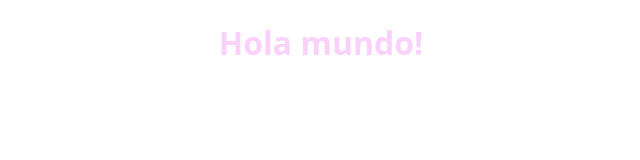
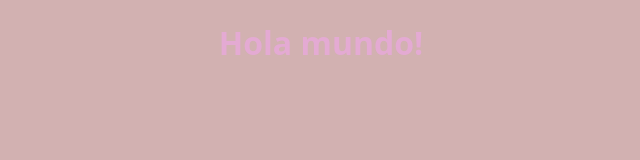
Before and after one commit to ajcastrob/test-repository, a website: page src/index.html in a window 1280 px wide. Shown: the whole page, without its empty margins (319-959 px from the left). Drawn offline with Linux system fonts and the light colour scheme.

Commit message:
add: css modified

```diff
--- a/src/index.css
+++ b/src/index.css
@@ -3,6 +3,7 @@ body {
   padding: 0;
   box-sizing: border-box;
   font-family: system-ui, sans-serif;
+  background-color: hsl(0, 40%, 40%, 0.4);
 }
 
 h1 {
```
